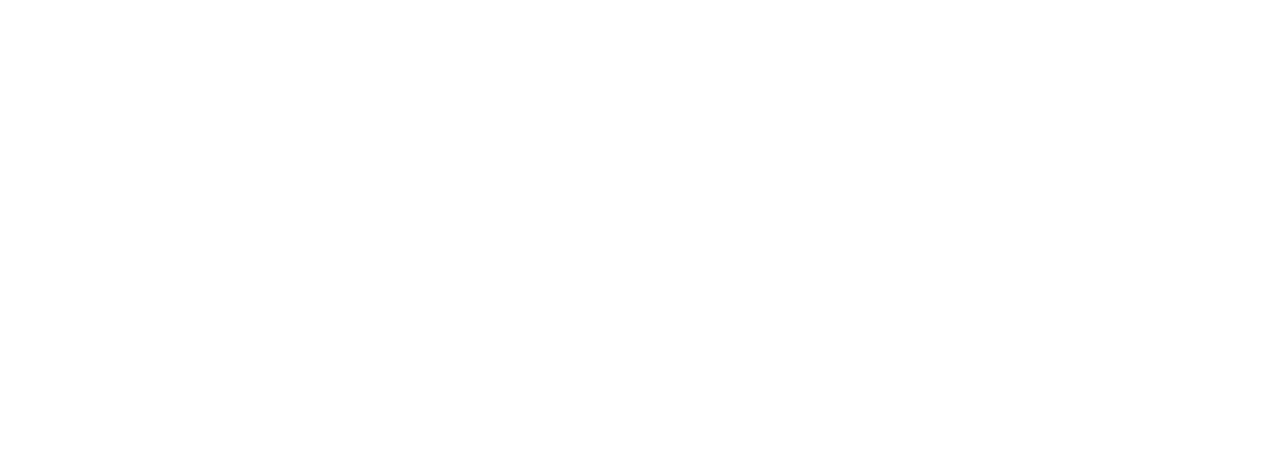
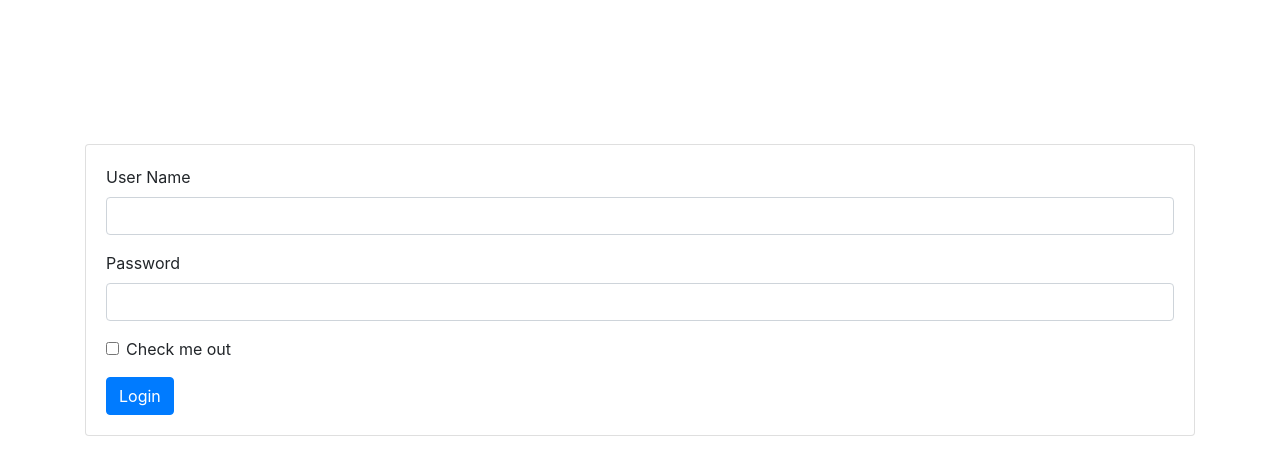
Before and after one commit to alabas-prog/Pharma, a website: page login.html in a window 1280 px wide. Drawn offline with nearby package versions, Linux system fonts and the light colour scheme.

Commit message:
login page

```diff
--- a/login.html
+++ b/login.html
@@ -1,11 +1,58 @@
 <!DOCTYPE html>
 <html lang="en">
-<head>
-    <meta charset="UTF-8">
-    <meta name="viewport" content="width=device-width, initial-scale=1.0">
-    <title>Login</title>
-</head>
-<body>
-
-</body>
+  <head>
+    <meta charset="UTF-8" />
+    <meta name="viewport" content="width=device-width, initial-scale=1.0" />
+    <title>LOGIN</title>
+    <link
+      rel="stylesheet"
+      href="node_modules/bootstrap/dist/css/bootstrap.min.css"
+    />
+    <script src="node_modules/jquery/dist/jquery.min.js"></script>
+  </head>
+  <body>
+    <div class="container align-items-center justify-content-center mt-5 ">
+      <div class="row mt-5 ">
+        <div class="col mt-5 ">
+          <div class="card  mt-5">
+            <div class="card-body">
+              <form>
+                <div class="form-group">
+                  <label for="userName">User Name</label>
+                  <input
+                    type="text"
+                    class="form-control"
+                    id="userName"
+                    name="userName"
+                    aria-describedby="emailHelp"
+                  />
+                </div>
+                <div class="form-group">
+                  <label for="inputPassWord">Password</label>
+                  <input
+                    type="password"
+                    class="form-control"
+                    id="inputPassWord"
+                    name="inputPassWord"
+                  />
+                </div>
+                <div class="form-group form-check">
+                  <input
+                    type="checkbox"
+                    class="form-check-input"
+                    id="exampleCheck1"
+                  />
+                  <label class="form-check-label" for="exampleCheck1"
+                    >Check me out</label
+                  >
+                </div>
+                <button type="button" class="btn btn-primary" onclick="validate()">Login</button>
+              </form>
+            </div>
+          </div>
+        </div>
+      </div>
+    </div>
+    <script src="script.js"></script>
+  </body>
 </html>
--- a/script.js
+++ b/script.js
@@ -0,0 +1,31 @@
+let db = openDatabase('pharmaDB', '1.0', 'Pharma DataBase', 2 * 1024 * 1024);
+
+db.transaction(function (tx) {
+tx.executeSql('CREATE TABLE IF NOT EXISTS Users (username unique, password)');
+tx.executeSql('insert into Users values ("Admin","123")');
+tx.executeSql('CREATE TABLE IF NOT EXISTS Items (name unique, quantity, picture)');
+tx.executeSql('CREATE TABLE IF NOT EXISTS Invoice (date, customerName, type, items, quantity)');
+});
+
+function validate(){
+    let userName = $('#userName').val();
+    let pwd = $('#inputPassWord').val();
+    db.transaction( function (tx){
+         tx.executeSql('SELECT * FROM Users where username = ? and password = ?', [userName, pwd], function (tx, results) {
+            let user =results.rows[0];
+
+            if (user) {
+                console.log('correct password')
+                // location.href("http://www.google.com")
+                function accessAdmin(){
+                    location.replace('admin.html')
+                };
+                accessAdmin();
+
+            }
+            else {
+                console.log('worng password')
+            }
+         }, null);
+    });
+}
```
Also changed, not shown: admin.html (+16 -0 lines).
